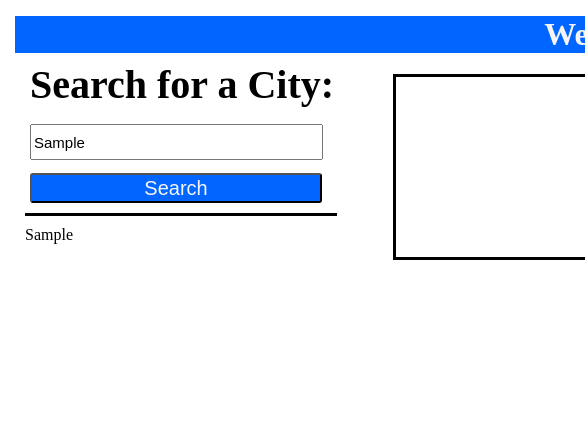
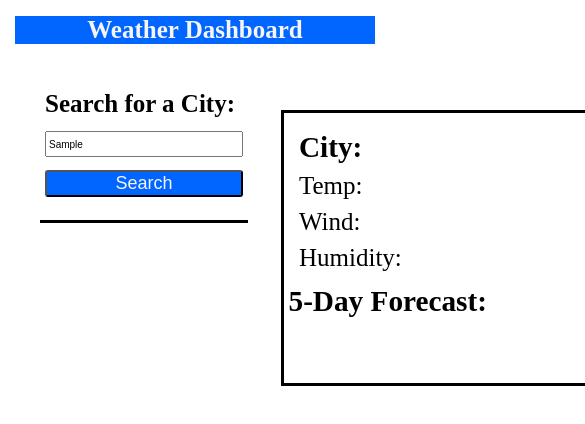
Before and after one commit to Lujoffily/weather-check, a plain HTML site: page index.HTML in a window 390 px wide. Both pictures are taken after typing "Sample" into the empty fields and a click on the button "Search". Shown: the top 424 px of the page, 585 px wide, since content can reach past the window. Drawn offline with nearby package versions, Linux system fonts and the light colour scheme; no server answers.

Commit message:
display current day weather'

```diff
--- a/assets/scrip.JS
+++ b/assets/scrip.JS
@@ -1,13 +1,16 @@
 var searchBtn = $('#searchBtn');
 var searchBar = $('#searchBar');
 var dayForecast = $('#dayCondition');
-var cityHistory = $('#searchHistory')
-var todaysDay = dayjs().format('DD/MM/YYYY')
+var cityHeader = $('#cityHeader');
+var tempDisplay = $('#tempDisplay');
+var windDisplay = $('#windDisplay');
+var humidityDisplay = $('#humidityDisplay');
+var cityHistory = $('#searchHistory');
+var todaysDay = dayjs().format('DD/MM/YYYY');
 
 searchBtn.on('click', function() {
 var citySearched = searchBar.val();
-    var weatherURL = `https://api.openweathermap.org/data/2.5/forecast?q=${citySearched}&appid=8273654281581baa1557d409de6532cf`
-
+var weatherURL = `https://api.openweathermap.org/data/2.5/weather?q=${citySearched}&appid=8273654281581baa1557d409de6532cf`
     fetch(weatherURL)
         .then(response => {
             return response.json();
@@ -17,40 +20,85 @@ searchBtn.on('click', function() {
             var newP1 = $('<p>');
             var newP2 = $('<p>');
             var newP3 = $('<p>');
-                dayForecast.empty().append(newHeader, newP1, newP2, newP3);
+            dayForecast.empty().append(newHeader, newP1, newP2, newP3, iconEl);
+
+            // How I got my icon
+            var iconEl = $('#current-weather-icon');
+            iconEl.addClass('current-icon');
+            var icon = data.weather[0].icon;
+            iconEl.attr('src', `https://openweathermap.org/img/wn/${icon}@2x.png`);
 
             // How I got the name of the city
-                var city = data.city.name;
-                newHeader.text(city + ' (' + todaysDay + ')');
+            var city = data.name;
+            newHeader.text('City: ' + city + ' (' + todaysDay + ') ' + icon);
 
             // How I got the temp of the city
-                var temp = data.list[0].main.temp;
+            var temp = data.main.temp;
             var tempCel = temp - 273;
             var tempFah = tempCel * (9/5) + 32;
             var tempRound = Math.floor(tempFah);
             newP1.text('Temp: ' + tempRound + ' °F')
 
             // How I got the wind speed
-                var wind = data.list[0].wind.speed;
+            var wind = data.wind.speed;
             newP2.text('Wind: ' + wind + ' MPH');
 
 
             // How I got the humidity
-                var humid = data.list[0].main.humidity
+            var humid = data.main.humidity
             newP3.text('Humidity: ' + humid + '%')
+
+            // Saving city searched to local storage and retribing it
+            var cities = JSON.parse(localStorage.getItem('cities')) || [];
+
+            cities.push(citySearched);
+
+            localStorage.setItem('cities', JSON.stringify(cities));
+
+            JSON.parse(localStorage.getItem('cities')) || [];
+
+            // Retrived city searched
+            var btnNew  = $('<button>');
+            btnNew.text(citySearched);
+            cityHistory.append(btnNew);
+
+            // Display last searched city
+
+            // How to display 5 day forecast
+
         })
         .catch(error => {
         console.error('Error during fetch operation:', error);
         });
 
+var forecastURL = `https://api.openweathermap.org/data/2.5/forecast?q=${citySearched}&appid=8273654281581baa1557d409de6532cf`
 
-    // Saving search to local storage
-    localStorage.setItem('city', citySearched)
+    fetch(forecastURL)
+    .then(response => {
+        // console.log(response.json());
+        return response.json();
+    })
+    .then(data => {
+        var futureDay = $('<h3>');
+        var futureTemp = $('<p>');
+        var futureWind = $('<p>');
+        var futureHumidity = $('<p>');
+        $('#forecastOne').empty().append(futureDay, futureTemp, futureWind, futureHumidity);
+        $('#forecastTwo').empty().append(futureDay, futureTemp, futureWind, futureHumidity);
+        $('#forecastThree').empty().append(futureDay, futureTemp, futureWind, futureHumidity);
+        $('#forecastFour').empty().append(futureDay, futureTemp, futureWind, futureHumidity);
+        $('#forecastFive').empty().append(futureDay, futureTemp, futureWind, futureHumidity);
 
-    // Retrived city searched
-    var lastCity = localStorage.getItem('city', citySearched)
-    console.log(lastCity);
+        var temp = data.list[0].main.temp;
+        var tempCel = temp - 273;
+        var tempFah = tempCel * (9/5) + 32;
+        var tempRound = Math.floor(tempFah);
+        futureTemp.text('Temp: ' + tempRound + ' °F');
 
-    // Display last searched city
-    cityHistory.text(lastCity);
+        var wind = data.list[0].wind.speed;
+        futureWind.text('Wind: ' + wind + ' MPH');
+
+        var humid = data.list[0].main.humidity
+        futureHumidity.text('Humidity: ' + humid + '%')
     })
+})
--- a/assets/style.CSS
+++ b/assets/style.CSS
@@ -6,103 +6,190 @@
     text-align: center;
     background-color: rgb(0, 102, 255);
     color: whitesmoke;
-    width: 52em;
+    font-size: 50px;
 }
 
 #searchCont {
     position: relative;
-    width: 84em;
     height: 25em;
+    width: 40em;
 }
 
 #cityCont {
-    width: 20em;
+    padding: 30px 0 0 10em;
 }
 
 #citySearch {
-    font-size: 40px;
+    font-size: 50px;
 }
 
 #searchBar {
     width: 19em;
     height: 2em;
-    font-size: 15px;
+    font-size: 18.8px;
+    margin-left: 15px;
 }
 
-#searchBtn {
+button {
     width: 14.6em;
     height: 1.5em;
     background-color: rgb(0, 102, 255);
     color: whitesmoke;
     border-radius: 3px;
-    margin-top: 5px;
-    font-size: 20px;
+    margin: 8px 0 0 15px;
+    font-size: 25px;
 }
 
 #searchHistory {
     position: absolute;
-    top: 9em;
-    width: 19.5em;
+    left: 10em;
+    top: 14em;
+    width: 25em;
     border-top: 3px solid black;
     padding-top: 10px;
 }
 
 #dayCondition {
     position: absolute;
-    left: 35em;
-    top: 5px;
+    left: 155%;
+    top: 2em;
     border: 3px solid black;
-    width: 60em;
-    height: 10em;
+    width: 190%;
     padding: 10px;
+    font-size: 25px;
 }
 
 #fiveForecast {
     position: absolute;
-    left: 30em;
-    top: 10.5em;
-    font-size: 32px;
+    left: 235%;
+    top: 12em;
+    font-size: 40px;
     margin: -4em -12.5em;
 }
 
-@media screen and (max-width: 1440px) {
-    #header {
-        width: 44em;
+@media screen and (max-width: 2230px) {
+
+    #dayCondition {
+        width: 155%;
+    }
+}
+
+@media screen and (max-width: 2030px) {
+    #dayCondition {
+        width: 135%;
+        left: 140%;
     }
 
+    #fiveForecast {
+        left: 220%;
+    }
+}
+
+@media screen and (max-width: 1830px) {
     #cityCont {
-        font-size: 22px;
+        padding-left: 15px;
     }
 
-    #citySearch {
-        font-size: 1.6em;
+    #searchHistory {
+        left: 15px;
     }
 
     #dayCondition {
-        left: 23em;
+        left: 100%;
+    }
+
+    #fiveForecast {
+        left: 180%;
+    }
+}
+
+@media screen and (max-width: 1560px) {
+    #dayCondition {
+        left: 85%;
+        width: 120%;
+    }
+
+    #fiveForecast {
+        left: 165%;
+    }
+}
+
+@media screen and (max-width: 1330px) {
+    #header, #citySearch {
+        font-size: 45px;
+    }
+
+    #searchBar {
+        font-size: 15px;
+    }
+
+    #searchBtn {
+        font-size: 25px;
+        width: 11.7em;
+    }
+
+    #dayCondition {
+        width: 90%;
+    }
+
+    #fiveForecast {
+        font-size: 35px;
+        left: 154%;
+        top: 13em;
     }
 }
 
 @media screen and (max-width: 1200px) {
-    #header {
-        width: 40.3em;
-    }
-
-    #citySearch {
-        font-size: 30px;
+    #dayCondition {
+        width: 70%;
     }
 }
 
-@media screen and (max-width: 1024px) {
-    #header {
-        width: 41.7em;
+@media screen and (max-width: 1026px) {
+    #header, #citySearch {
+        font-size: 25px;
     }
 
     #cityCont {
-        font-size: 25px;
+        width: 15em;
     }
 
-    #citySearch {
-        font-size: 1.6em;
+    #searchBar {
+        font-size: 10px;
+        margin: 5px;
+    }
+
+    #searchBtn {
+        font-size: 18px;
+        width: 11em;
+        margin-left: 5px;
+    }
+
+    #searchHistory {
+        top: 10em;
+        width: 13em;
+    }
+
+    #dayCondition {
+        left: 55%;
+        height: 10em;
+    }
+
+    #fiveForecast {
+        font-size: 25px;
+        left: 105%;
+        top: 13dem;
     }
 }
+
+@media screen and (max-width: 826px) {
+    #dayCondition {
+        left: 40%;
+    }
+
+    #fiveForecast {
+        font-size: 25px;
+        left: 90%;
+        top: 13dem;
+    }
+}
--- a/index.HTML
+++ b/index.HTML
@@ -16,12 +16,21 @@
                 <button id="searchBtn">Search</button>
             </div>
             <div id="searchHistory">
+
             </div>
             <div id="dayCondition">
+                <h3 id="cityHeader">City: </h3>
+                <p class="tempDisplay">Temp: </p>
+                <p class="windDisplay">Wind: </p>
+                <p class="humidityDisplay">Humidity: </p>
             </div>
             <div id="fiveForecast">
                 <h3>5-Day Forecast: </h3>
-                <div id="forecast"></div>
+                <div id="forecastOne"></div>
+                <div id="forecastTwo"></div>
+                <div id="forecastThree"></div>
+                <div id="forecastFour"></div>
+                <div id="forecastFive"></div>
             </div>
         </div>
     </aside>
```
Lines whose indentation alone changed are shown as unchanged.
